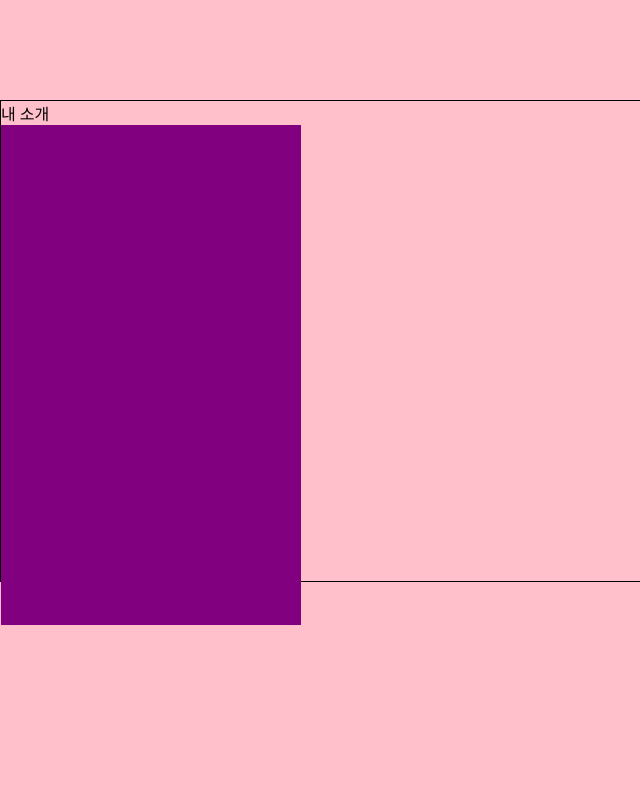
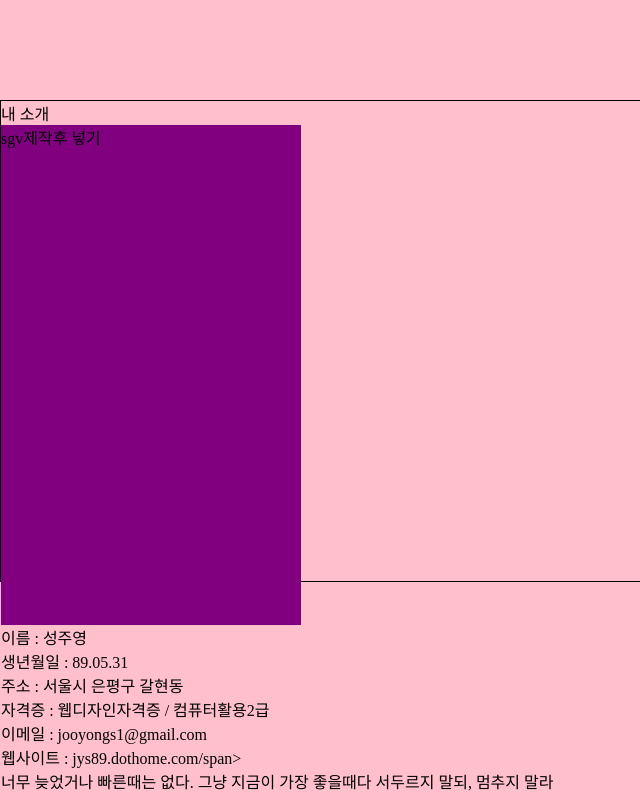
Before and after one commit to Matthewsung/total_portfolio, a plain HTML site: page index.html in a window 1280 px wide. Shown: the part 700-1500 px from the top of the page, without its empty margins (0-640 px from the left). Drawn offline with nearby package versions, Linux system fonts and the light colour scheme.

Commit message:
5.31 수정

```diff
--- a/css/common.css
+++ b/css/common.css
@@ -0,0 +1,11 @@
+body{
+    margin: 0;
+    padding: 0;
+}
+.w_1440{
+    max-width: 1440px;
+    height: 100%;
+    margin: 0 auto;
+    position: relative;
+    background: pink;
+}
--- a/css/index.css
+++ b/css/index.css
@@ -1,14 +1,4 @@
-body{
-    margin: 0;
-    padding: 0;
-}
-.w_1440{
-    max-width: 1440px;
-    height: 100%;
-    margin: 0 auto;
-    position: relative;
-    background: pink;
-}
+
 section{
     width: 100%;
     height: 100vh;
--- a/index.html
+++ b/index.html
@@ -21,7 +21,19 @@
                 <div class="w_1440">
                     <div class="basic_info">
                         내 소개
-                        <div class="info_img"></div>
+                        <div class="info_img">sgv제작후 넣기</div>
+                        <div class="info_desc">
+                            <div class="name">이름 : <span>성주영</span></div>
+                            <div class="birth">생년월일 :  <span>89.05.31</span></div>
+                            <div class="address">주소 : <span>서울시 은평구 갈현동</span></div>
+                            <div class="certificate">자격증 : <span>웹디자인자격증</span> / <span>컴퓨터활용2급</span></div>
+                            <div class="email">이메일 : <span>jooyongs1@gmail.com</span></div>
+                            <div class="website">웹사이트 : <span>jys89.dothome.com/span></div>
+                        </div>
+                        <div class="info_motto">
+                            너무 늦었거나 빠른때는 없다. 그냥 지금이 가장 좋을때다
+                            서두르지 말되, 멈추지 말라
+                        </div>
                     </div>
                 </div>
             </section>
```
